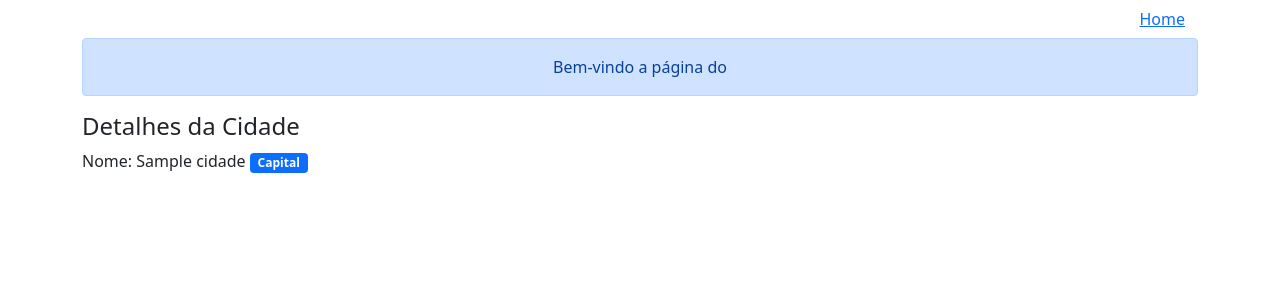
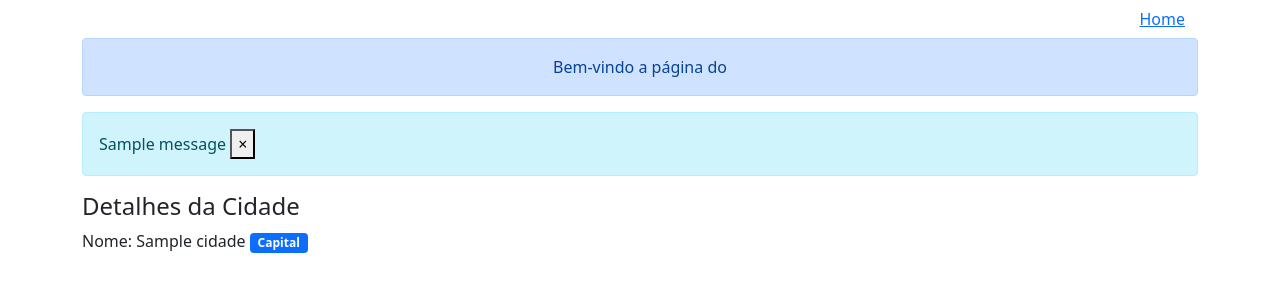
Before and after one commit to leandroaquinopereira/django-course, a Django app: page /detalhe/1/ in a window 1280 px wide. Shown: the top 300 px of the page. Run offline with Django 4.2, Linux system fonts and the light colour scheme; tables that the repository leaves empty hold one stand-in row (values such as "Sample post"); one stand-in notice (Sample message) is shown; some libraries are stand-ins or nearby versions.

Commit message:
CRUD used class

```diff
--- a/cadastros/views.py
+++ b/cadastros/views.py
@@ -1,4 +1,6 @@
+from django.contrib import messages
 from django.contrib.auth.decorators import login_required
+from django.contrib.messages.views import SuccessMessageMixin
 from django.core.exceptions import PermissionDenied
 from django.shortcuts import render, get_object_or_404, redirect
 
@@ -43,11 +45,12 @@ class CidadeCreate(CreateView):
     template_name = 'cadastros/cadastra_cidades.html'
     success_url = reverse_lazy('cidades-list')
 
-class CidadeUpdate(UpdateView):
+class CidadeUpdate(UpdateView, SuccessMessageMixin):
     model = Cidade
     form_class = CidadeForm
     template_name = 'cadastros/edita_cidades.html'
     success_url = reverse_lazy('cidades-list')
+    success_message = '!Cadastro Atualizado com Sucesso!'
 
 ### Outra Forma de realizar CRUD por meio de funcoes ###
 
@@ -117,6 +120,7 @@ class CidadeUpdate(UpdateView):
 #     cidade = get_object_or_404(Cidade, pk=id)
 #
 #     cidade.delete()
+#      messages.success('Removido com Sucesso')
 #
 #     return redirect('cidades-list')
 #
--- a/templates/base.html
+++ b/templates/base.html
@@ -18,6 +18,18 @@
 
     <div class="alert alert-primary" role="alert" align="center">Bem-vindo a página do {{ titulo }}</div>
 
+    {% if messages %}
+        {% for message in messages %}
+            <div class="alert alert-info alert-dismissible fade show" role="alert">
+                {{ message }}
+                <button type="button" class="close" data-dismiss="alert" aria-label="Close">
+                    <span aria-hidden="true">&times;</span>
+                </button>
+            </div>
+
+        {% endfor %}
+    {% endif %}
+
     <!-- Bloco onde serao diferenciados em cada pagina -->
 
     {% block conteudo %}
```
